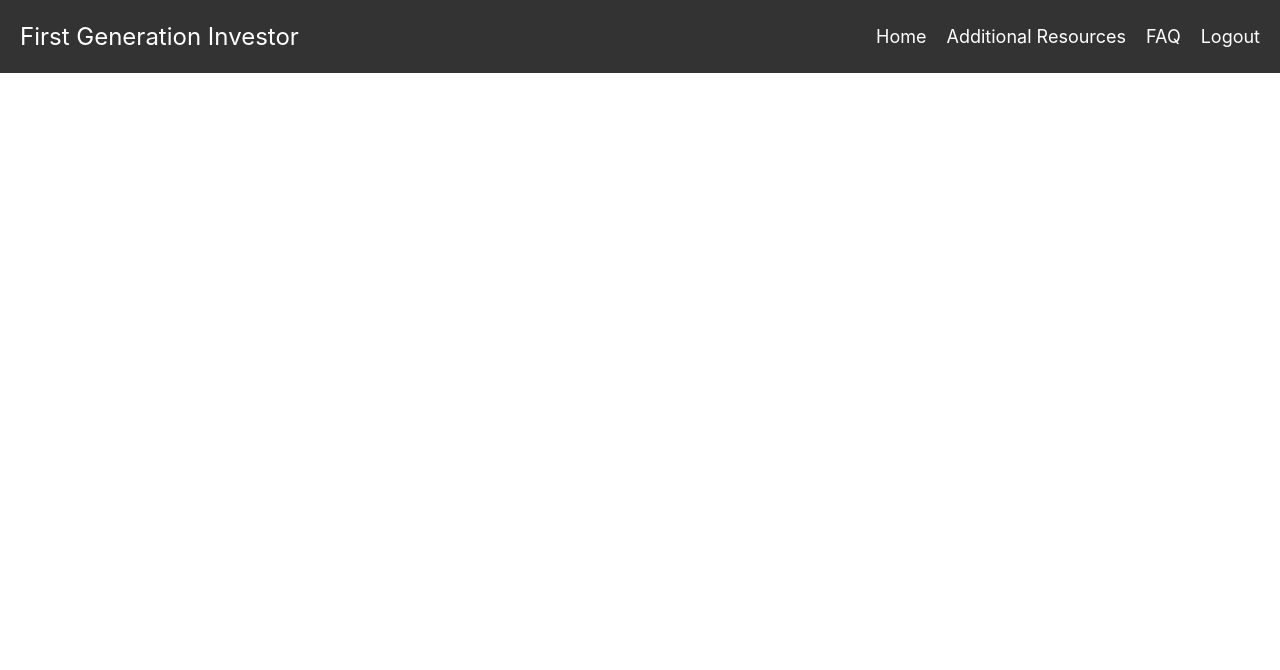
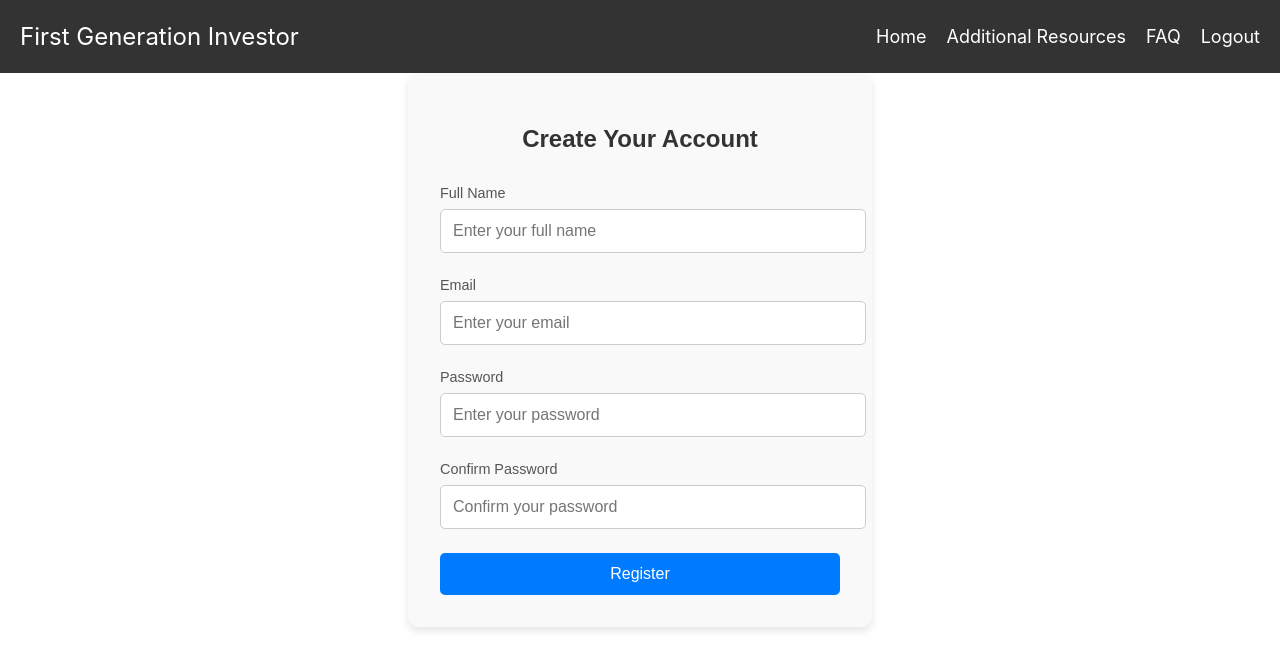
Before and after one commit to cfgjc24/Team-6, a React (Create React App) app in the folder frontend/: page /register in a window 1280 px wide. Shown: the top 670 px of the page. Built offline with nearby package versions, Linux system fonts and the light colour scheme.

Commit message:
Added login and registration

```diff
--- a/frontend/package.json
+++ b/frontend/package.json
@@ -9,7 +9,7 @@
     "react": "^18.3.1",
     "react-dom": "^18.3.1",
     "react-router-dom": "^6.26.2",
-    "react-scripts": "5.0.1",
+    "react-scripts": "^5.0.1",
     "web-vitals": "^2.1.4"
   },
   "scripts": {
--- a/frontend/src/App.js
+++ b/frontend/src/App.js
@@ -1,12 +1,20 @@
 import React from 'react';
 import { BrowserRouter as Router, Route, Routes } from 'react-router-dom';
 import NavBar from './components/NavBar/NavBar';
+import AdditionalResources from './pages/student/AdditionalResources';
+import Registration from './components/Authentication/Registration';
+import Login from './components/Authentication/Login';
 
 function App() {
   return (
     <Router>
       <NavBar />
       <Routes>
+        {/* Route for the Additional Resources page */}
+        <Route path="/additional" element={<AdditionalResources />} />
+        <Route path="/register" element={<Registration />} /> {/* Add the registration route */}
+        <Route path="/login" element={<Login />} />
+        {/* Add other routes as needed */}
       </Routes>
     </Router>
   );
--- /dev/null
+++ b/frontend/src/components/Authentication/Authentication.css
@@ -0,0 +1,67 @@
+/* Authentication.css */
+.auth-container {
+    max-width: 400px;
+    margin: 0 auto;
+    padding: 2rem;
+    background-color: #fff;
+    border-radius: 10px;
+    box-shadow: 0 4px 10px rgba(0, 0, 0, 0.1);
+    font-family: Arial, sans-serif;
+  }
+
+  .auth-container h2 {
+    text-align: center;
+    color: #333;
+    margin-bottom: 1.5rem;
+  }
+
+  .auth-form {
+    display: flex;
+    flex-direction: column;
+  }
+
+  .form-group {
+    margin-bottom: 1.5rem;
+  }
+
+  .form-group label {
+    display: block;
+    font-size: 0.9rem;
+    color: #555;
+    margin-bottom: 0.5rem;
+  }
+
+  .form-group input {
+    width: 100%;
+    padding: 0.75rem;
+    font-size: 1rem;
+    border: 1px solid #ccc;
+    border-radius: 5px;
+    transition: border-color 0.3s;
+  }
+
+  .form-group input:focus {
+    border-color: #007bff;
+    outline: none;
+  }
+
+  .auth-button {
+    padding: 0.75rem;
+    font-size: 1rem;
+    background-color: #007bff;
+    color: #fff;
+    border: none;
+    border-radius: 5px;
+    cursor: pointer;
+    transition: background-color 0.3s;
+  }
+
+  .auth-button:hover {
+    background-color: #0056b3;
+  }
+
+  @media (max-width: 600px) {
+    .auth-container {
+      padding: 1rem;
+    }
+  }
--- /dev/null
+++ b/frontend/src/components/Authentication/Login.js
@@ -0,0 +1,55 @@
+// src/components/authentication/Login.js
+import React, { useState } from 'react';
+import './Authentication.css'; // Import the CSS file
+
+function Login() {
+  const [formData, setFormData] = useState({
+    email: '',
+    password: '',
+  });
+
+  const handleChange = (e) => {
+    const { name, value } = e.target;
+    setFormData({ ...formData, [name]: value });
+  };
+
+  const handleSubmit = (e) => {
+    e.preventDefault();
+    // handle login logic here
+  };
+
+  return (
+    <div className="auth-container">
+      <h2>Login to Your Account</h2>
+      <form onSubmit={handleSubmit} className="auth-form">
+        <div className="form-group">
+          <label htmlFor="email">Email</label>
+          <input
+            type="email"
+            id="email"
+            name="email"
+            placeholder="Enter your email"
+            value={formData.email}
+            onChange={handleChange}
+            required
+          />
+        </div>
+        <div className="form-group">
+          <label htmlFor="password">Password</label>
+          <input
+            type="password"
+            id="password"
+            name="password"
+            placeholder="Enter your password"
+            value={formData.password}
+            onChange={handleChange}
+            required
+          />
+        </div>
+        <button type="submit" className="auth-button">Login</button>
+      </form>
+    </div>
+  );
+}
+
+export default Login;
--- /dev/null
+++ b/frontend/src/components/Authentication/Registration.css
@@ -0,0 +1,67 @@
+/* Registration.css */
+.registration-container {
+    max-width: 400px;
+    margin: 0 auto;
+    padding: 2rem;
+    background-color: #f9f9f9;
+    border-radius: 10px;
+    box-shadow: 0 4px 8px rgba(0, 0, 0, 0.1);
+    font-family: Arial, sans-serif;
+  }
+
+  .registration-container h2 {
+    text-align: center;
+    color: #333;
+    margin-bottom: 2rem;
+  }
+
+  .registration-form {
+    display: flex;
+    flex-direction: column;
+  }
+
+  .form-group {
+    margin-bottom: 1.5rem;
+  }
+
+  .form-group label {
+    display: block;
+    font-size: 0.9rem;
+    color: #555;
+    margin-bottom: 0.5rem;
+  }
+
+  .form-group input {
+    width: 100%;
+    padding: 0.75rem;
+    font-size: 1rem;
+    border: 1px solid #ccc;
+    border-radius: 5px;
+    transition: border-color 0.3s;
+  }
+
+  .form-group input:focus {
+    border-color: #007bff;
+    outline: none;
+  }
+
+  .register-button {
+    padding: 0.75rem;
+    font-size: 1rem;
+    background-color: #007bff;
+    color: #fff;
+    border: none;
+    border-radius: 5px;
+    cursor: pointer;
+    transition: background-color 0.3s;
+  }
+
+  .register-button:hover {
+    background-color: #0056b3;
+  }
+
+  @media (max-width: 600px) {
+    .registration-container {
+      padding: 1rem;
+    }
+  }
--- /dev/null
+++ b/frontend/src/components/Authentication/Registration.js
@@ -0,0 +1,31 @@
+import React from 'react';
+import './Registration.css'; // Import the CSS file
+
+function Registration() {
+  return (
+    <div className="registration-container">
+      <h2>Create Your Account</h2>
+      <form className="registration-form">
+        <div className="form-group">
+          <label htmlFor="name">Full Name</label>
+          <input type="text" id="name" placeholder="Enter your full name" />
+        </div>
+        <div className="form-group">
+          <label htmlFor="email">Email</label>
+          <input type="email" id="email" placeholder="Enter your email" />
+        </div>
+        <div className="form-group">
+          <label htmlFor="password">Password</label>
+          <input type="password" id="password" placeholder="Enter your password" />
+        </div>
+        <div className="form-group">
+          <label htmlFor="confirm-password">Confirm Password</label>
+          <input type="password" id="confirm-password" placeholder="Confirm your password" />
+        </div>
+        <button type="submit" className="register-button">Register</button>
+      </form>
+    </div>
+  );
+}
+
+export default Registration;
--- /dev/null
+++ b/frontend/src/pages/student/AdditionalResources.css
@@ -0,0 +1,68 @@
+/* src/components/AdditionalResources.css */
+.additional-resources {
+    padding: 20px;
+    font-family: 'Arial', sans-serif;
+  }
+
+  .ed-link-section {
+    margin-bottom: 40px;
+    text-align: center;
+  }
+
+  .ed-link-section h2 {
+    font-size: 2rem;
+    color: #3b5998;
+  }
+
+  .ed-link {
+    display: inline-block;
+    padding: 12px 24px;
+    font-size: 1.2rem;
+    background-color: #4CAF50;
+    color: white;
+    text-decoration: none;
+    border-radius: 8px;
+  }
+
+  .ed-link:hover {
+    background-color: #45a049;
+  }
+
+  .helpful-resources {
+    margin-top: 20px;
+  }
+
+  .helpful-resources h2 {
+    font-size: 1.8rem;
+    margin-bottom: 20px;
+  }
+
+  .resources-grid {
+    display: grid;
+    grid-template-columns: repeat(auto-fill, minmax(300px, 1fr));
+    gap: 20px;
+  }
+
+  .resource-card {
+    background-color: #f9f9f9;
+    border: 1px solid #ddd;
+    border-radius: 10px;
+    padding: 15px;
+    box-shadow: 0 4px 8px rgba(0, 0, 0, 0.1);
+    text-align: center;
+  }
+
+  .resource-card img.thumbnail {
+    max-width: 100%;
+    border-radius: 8px;
+  }
+
+  .resource-card h3 {
+    font-size: 1.4rem;
+    margin: 10px 0;
+  }
+
+  .resource-card p {
+    font-size: 1rem;
+    color: #555;
+  }
--- /dev/null
+++ b/frontend/src/pages/student/AdditionalResources.jsx
@@ -0,0 +1,56 @@
+// src/components/AdditionalResources.jsx
+import React from 'react';
+import './AdditionalResources.css';  // Create a CSS file for styling
+
+const AdditionalResources = () => {
+  return (
+    <div className="additional-resources">
+      {/* Ed Link Section */}
+      <div className="ed-link-section">
+        <h2>Explore Educational Resources</h2>
+        <a href="https://ed.example.com" className="ed-link" target="_blank" rel="noopener noreferrer">
+          Visit Ed Resources
+        </a>
+      </div>
+
+      {/* Helpful Resources Section */}
+      <div className="helpful-resources">
+        <h2>Helpful Resources</h2>
+        <div className="resources-grid">
+          {/* Each video thumbnail */}
+          <div className="resource-card">
+            <img
+              src="https://via.placeholder.com/300x200"
+              alt="Video Thumbnail"
+              className="thumbnail"
+            />
+            <h3>Video Title 1</h3>
+            <p>Description for Video 1.</p>
+          </div>
+
+          <div className="resource-card">
+            <img
+              src="https://via.placeholder.com/300x200"
+              alt="Video Thumbnail"
+              className="thumbnail"
+            />
+            <h3>Video Title 2</h3>
+            <p>Description for Video 2.</p>
+          </div>
+
+          <div className="resource-card">
+            <img
+              src="https://via.placeholder.com/300x200"
+              alt="Video Thumbnail"
+              className="thumbnail"
+            />
+            <h3>Video Title 3</h3>
+            <p>Description for Video 3.</p>
+          </div>
+        </div>
+      </div>
+    </div>
+  );
+};
+
+export default AdditionalResources;
```
Also changed, not shown: 1 other file (tests, documents, lock files or other folders).
